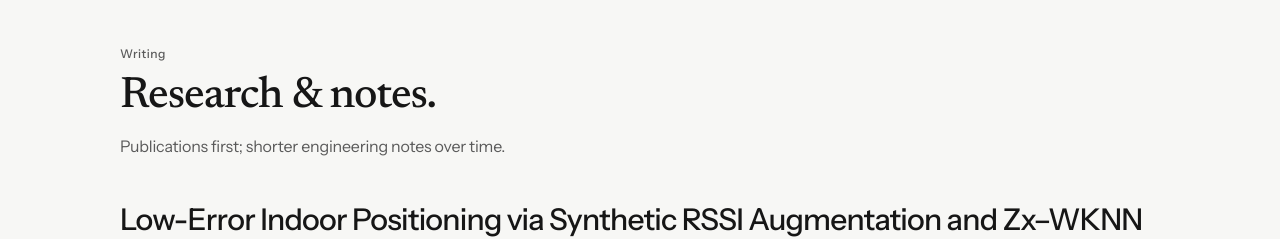
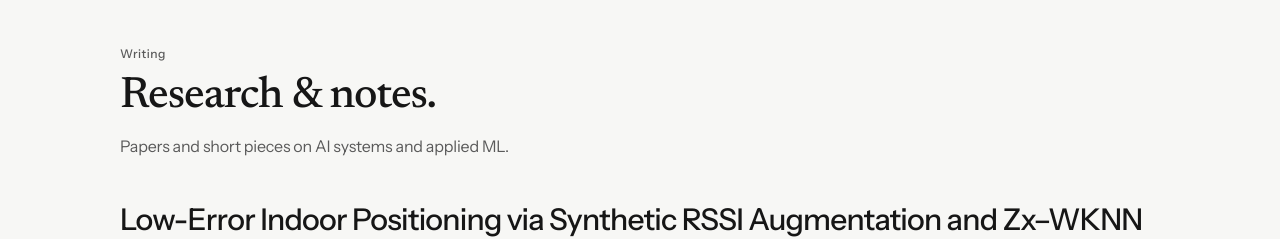
Before and after one commit to rutts29/rutts29, a Next.js app in the folder terminal-portfolio/: page / in a window 1280 px wide. Shown: the part 5400-5639 px from the top of the page. Built offline with nearby package versions, Linux system fonts and the light colour scheme.

Commit message:
Tone down writing section blurb to visitor-facing copy

```diff
--- a/terminal-portfolio/src/components/SimplePortfolio.tsx
+++ b/terminal-portfolio/src/components/SimplePortfolio.tsx
@@ -804,7 +804,7 @@ export function SimplePortfolio() {
                 Research &amp; notes.
               </h2>
               <p className="simple-body-copy">
-                Publications first; shorter engineering notes over time.
+                Papers and short pieces on AI systems and applied ML.
               </p>
             </header>
 
```
